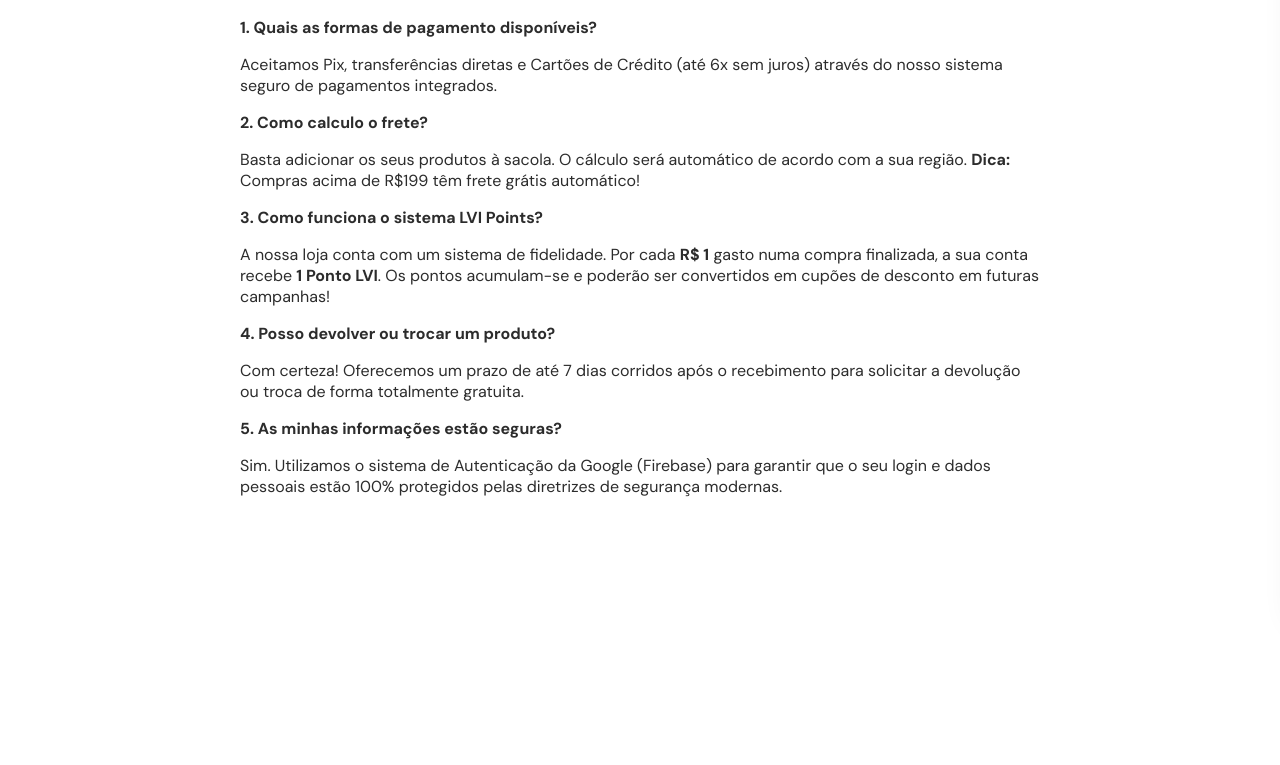
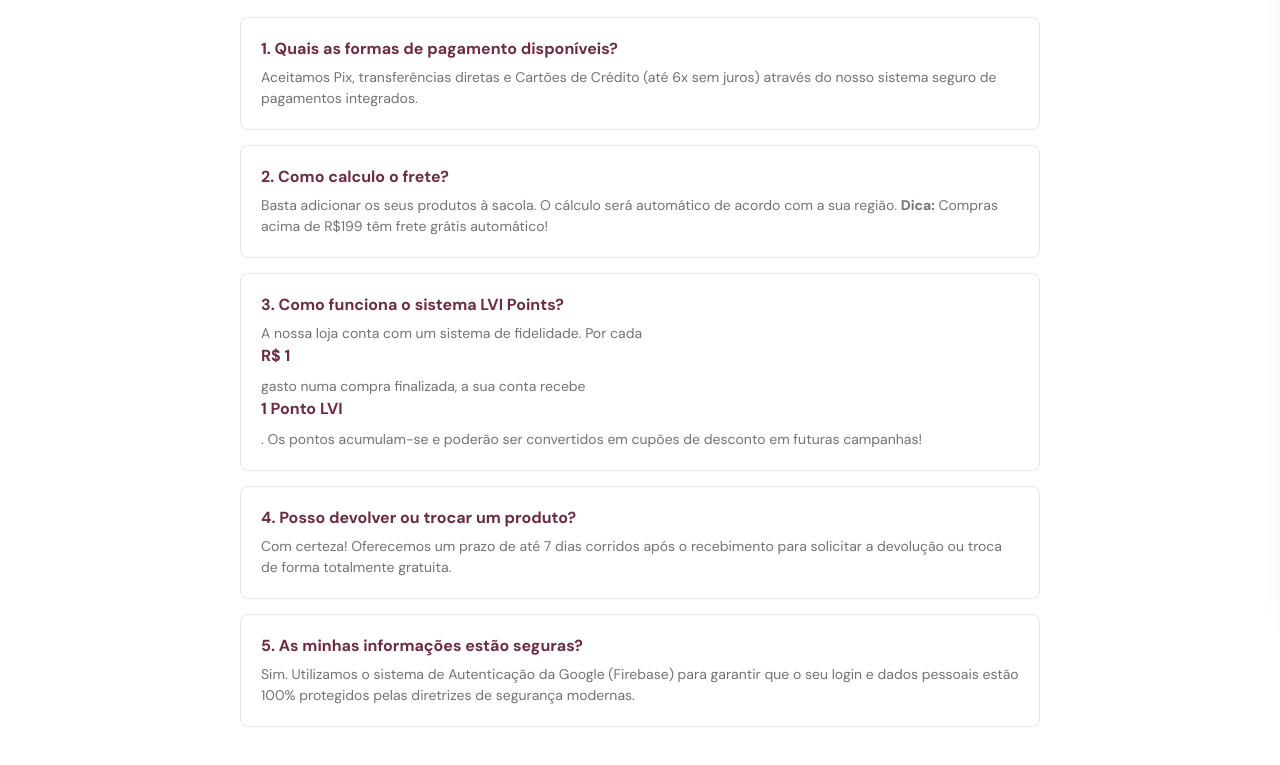
Before and after one commit to Ruby181-Fox/LVI-NZ, a plain HTML site: page index.html in a window 1280 px wide. Both pictures are taken after a click on the button "FAQ / Ajuda". Shown: the part 179-944 px from the top of the page. Before the commit the page ends 800 px from the top, so only its background shows below. Drawn offline with nearby package versions, Linux system fonts and the light colour scheme; a web font is replaced by a local one.

Commit message:
Refactor CSS base and add FAQ styles

```diff
--- a/style.css
+++ b/style.css
@@ -1,5 +1,5 @@
 
-/* ===== CSS BASE (Simplificado para o Projeto Master) ===== */
+/* ===== CSS BASE ===== */
 :root {
   --wine: #6b2d42;
   --wine-soft: #a85973;
@@ -20,10 +20,6 @@
   --line: #333333;
 }
 
-.high-contrast {
-  --bg: #000; --ink: #fff; --wine: #ff0; --wine-soft: #fff; --cream: #111;
-}
-
 * { box-sizing: border-box; }
 body { margin: 0; font-family: 'DM Sans', sans-serif; background: var(--bg); color: var(--ink); transition: background 0.3s, color 0.3s; }
 a { text-decoration: none; color: inherit; }
@@ -35,8 +31,6 @@ a { text-decoration: none; color: inherit; }
 @keyframes fadeIn { from { opacity: 0; transform: translateY(10px); } to { opacity: 1; transform: translateY(0); } }
 
 /* HEADER & BARS */
-.accessibility-bar { background: var(--line); padding: 5px 0; border-bottom: 1px solid #ddd; }
-.accessibility-bar button { background: none; border: 1px solid #999; border-radius: 3px; font-size: 10px; cursor: pointer; }
 .announcement { background: var(--ink); color: #fff; text-align: center; padding: 8px; font-size: 12px; font-weight: bold; letter-spacing: 1px; }
 .header { border-bottom: 1px solid var(--line); position: sticky; top: 0; background: var(--bg); z-index: 100; }
 .header-inner { display: flex; justify-content: space-between; align-items: center; height: 70px; }
@@ -81,6 +75,31 @@ input[type="text"], input[type="email"], input[type="password"], input[type="num
 .frete-progress-bar { height: 8px; background: var(--line); border-radius: 4px; overflow: hidden; margin-top: 6px; }
 .frete-progress-fill { height: 100%; background: var(--wine); width: 0%; transition: width 0.3s ease; }
 
+/* FAQ */
+.faq-item {
+  background: var(--card-bg);
+  border: 1px solid var(--line);
+  border-radius: 8px;
+  padding: 20px;
+  margin-bottom: 15px;
+  transition: box-shadow 0.3s ease;
+}
+.faq-item:hover {
+  box-shadow: var(--shadow);
+}
+.faq-item b {
+  color: var(--wine);
+  font-size: 16px;
+  display: block;
+  margin-bottom: 8px;
+}
+.faq-item p {
+  margin: 0;
+  font-size: 14px;
+  line-height: 1.5;
+  color: var(--muted);
+}
+
 /* LOGIN CARD */
 .auth-card { max-width: 400px; margin: 50px auto; background: var(--card-bg); padding: 30px; border-radius: 8px; box-shadow: var(--shadow); border: 1px solid var(--line); }
 .hidden { display: none !important; }
```
